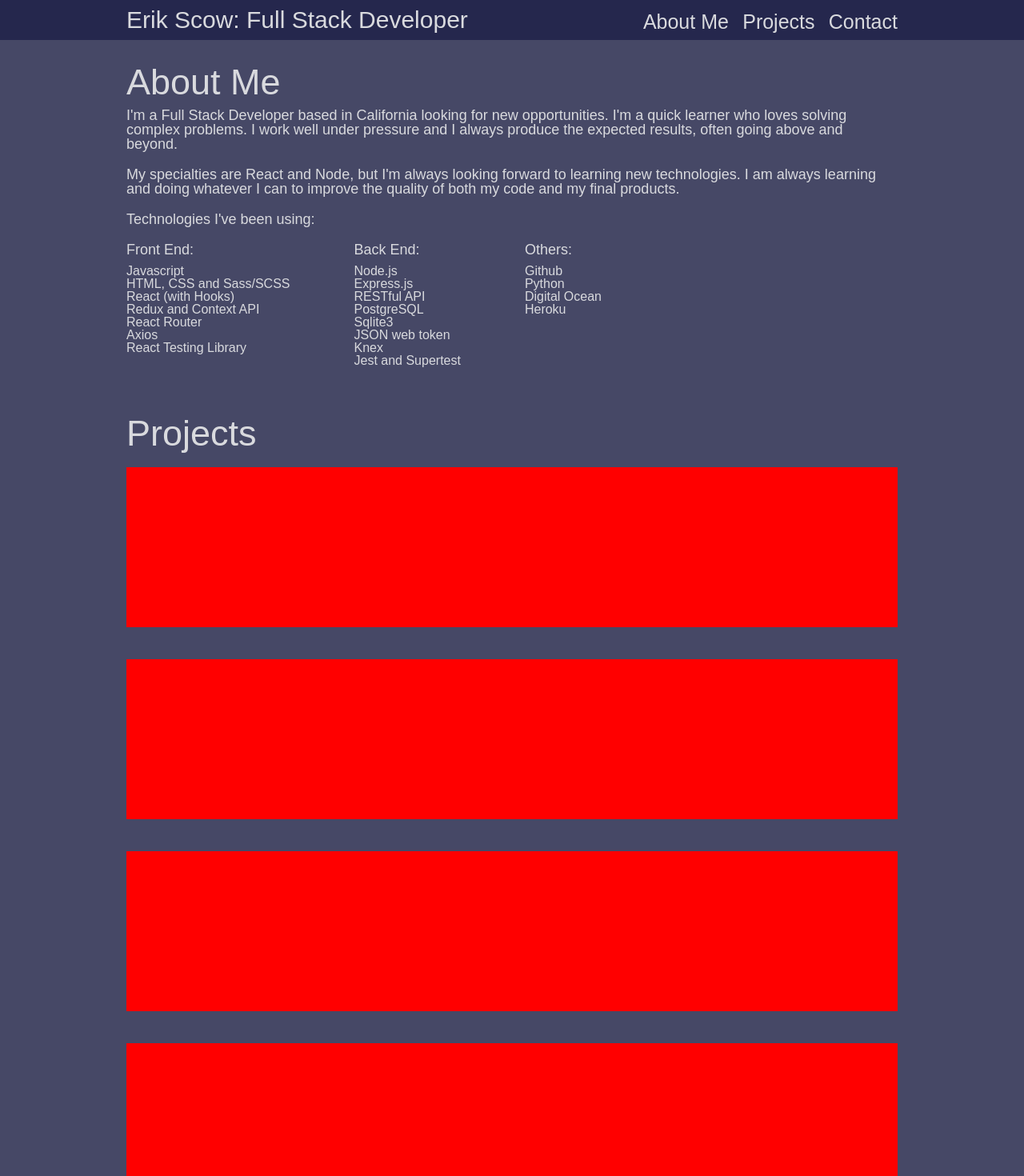
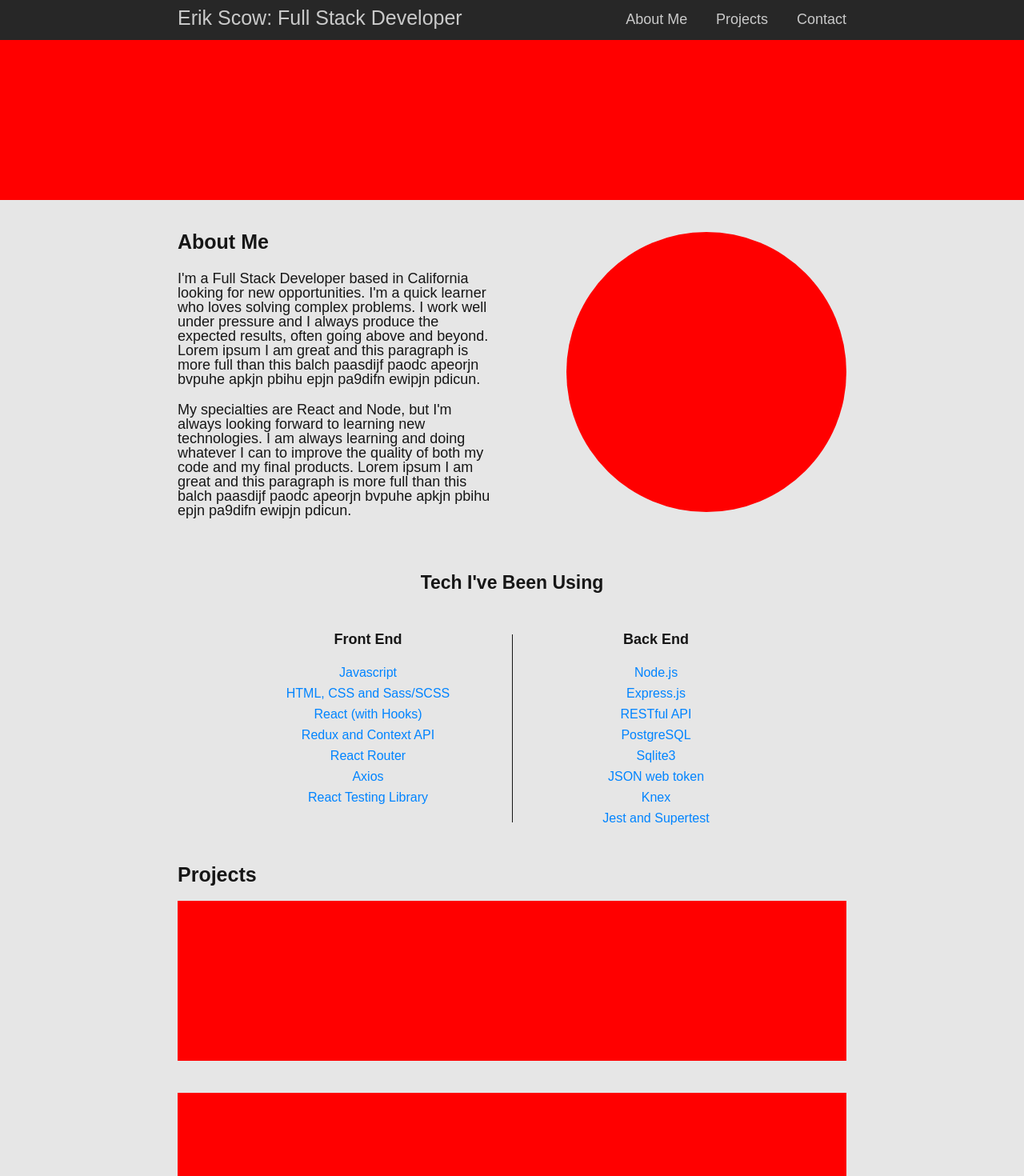
Before and after one commit to ErikScow/portfolio, a React (Create React App) app: page / in a window 1280 px wide. Shown: the top 1470 px of the page at 80% size. Built offline with nearby package versions, Linux system fonts and the light colour scheme.

Commit message:
more styling work

```diff
--- a/src/App.css
+++ b/src/App.css
@@ -62,17 +62,17 @@ html {
 }
 
 body {
-  background: #464866;
-  color: #d9dade;
+  background: #e6e6e6;
+  color: #161616;
   font-family: Arial, Helvetica, sans-serif;
 }
 
 .content-container {
-  width: 80%;
+  width: 70%;
   margin: 0 auto;
 }
 .content-container .section-container {
-  padding: 30px;
+  padding: 0 30px;
 }
 
 h1 {
@@ -80,7 +80,8 @@ h1 {
 }
 
 h2 {
-  font-size: 45px;
+  font-size: 25px;
+  font-weight: bold;
 }
 
 h3 {
@@ -93,57 +94,131 @@ p {
 
 header {
   width: 100%;
-  background: #25274d;
+  z-index: 500;
+}
+header .container-outer {
+  width: 100%;
+  height: 50px;
+  background: #272727;
   position: fixed;
   top: 0;
-  height: 50px;
 }
-header .container {
-  width: 80%;
+header .container-outer .container-inner {
+  width: 70%;
   padding: 0 30px;
   margin: 0 auto;
   display: flex;
   justify-content: space-between;
 }
-header .container h1 {
-  font-size: 30px;
+header .container-outer .container-inner h1 {
+  font-size: 25px;
   margin: 10px 0;
-  color: #d9dade;
+  color: #cacaca;
 }
-header .container nav {
+header .container-outer .container-inner nav {
   text-align: left;
   height: 50px;
-  background: #25274d;
+  background: #272727;
   width: 33%;
   display: flex;
   justify-content: space-between;
 }
-header .container nav a {
+header .container-outer .container-inner nav a {
+  z-index: 1000;
   display: inline-block;
-  font-size: 25px;
+  font-size: 18px;
   margin: 15px 0;
   text-decoration: none;
-  color: inherit;
+  color: #cacaca;
 }
-header .container nav a:hover {
+header .container-outer .container-inner nav a:hover {
   cursor: pointer;
-  color: #d9dade;
+  color: #cacaca;
+}
+header .banner {
+  margin-top: 50px;
+  width: 100%;
+  background: red;
+  height: 200px;
 }
 
-.about-container {
-  margin-top: 50px;
+#about {
+  z-index: 0;
+  position: relative;
+  top: -40px;
+  height: 40px;
+  pointer-events: none;
 }
+
 .about-container p {
   padding: 10px 0;
 }
-.about-container .tech-lists-container {
-  flex-flow: row nowrap;
+.about-container .about-top {
+  display: flex;
   justify-content: space-between;
 }
+.about-container .about-top .about-left {
+  width: 48%;
+}
+.about-container .about-top .about-left p#first {
+  padding-top: 24px;
+}
+.about-container .about-top .about-right {
+  width: 350px;
+  height: 350px;
+  display: flex;
+  justify-content: center;
+}
+.about-container .about-top .about-right .image-container {
+  width: 100%;
+  height: 100%;
+  background: red;
+  border-radius: 100%;
+}
+.about-container #technologies-title {
+  font-weight: bold;
+  font-size: 23px;
+  margin: 50px 0 30px;
+  text-align: center;
+}
+.about-container .tech-lists-container {
+  display: flex;
+  flex-flow: row nowrap;
+  justify-content: center;
+}
 .about-container .tech-lists-container .list {
+  width: 300px;
   vertical-align: top;
   display: inline-block;
-  margin-right: 80px;
+  text-align: center;
+}
+.about-container .tech-lists-container .list p {
+  font-weight: bold;
+  margin-bottom: 15px;
+}
+.about-container .tech-lists-container .list li {
+  color: #0084ff;
+  margin: 10px 0;
+}
+.about-container .tech-lists-container .list li:hover {
+  cursor: pointer;
+}
+.about-container .tech-lists-container .vert-line {
+  width: 60px;
+  display: flex;
+  justify-content: center;
+  align-items: center;
+}
+.about-container .tech-lists-container .vert-line .line {
+  min-height: 90%;
+  border-left: 1px solid #161616;
+}
+
+#projects {
+  position: relative;
+  top: -40px;
+  height: 40px;
+  pointer-events: none;
 }
 
 .projects-section .projects-container {
--- a/src/components/About.js
+++ b/src/components/About.js
@@ -1,16 +1,39 @@
-import React from 'react'
+import React from "react";
 
 const About = () => {
   return (
-        <div className="about-container section-container" id="about">
+    <React.Fragment>
+      <div id="about"></div>
+      <div className="about-container section-container">
+        <div className="about-top">
+          <div className="about-left">
             <h2>About Me</h2>
-            <p>I'm a Full Stack Developer based in California looking for new opportunities. I'm a quick learner who loves solving complex problems. I work well under pressure and I always produce the expected results, often going above and beyond.</p>
-            <p>My specialties are React and Node, but I'm always looking forward to learning new technologies. I am always learning and doing whatever I can to improve the quality of both my code and my final products.</p>
-            <p>Technologies I've been using:</p>
-            <div className='tech-lists-container'>
+            <p id="first">
+              I'm a Full Stack Developer based in California looking for new
+              opportunities. I'm a quick learner who loves solving complex
+              problems. I work well under pressure and I always produce the
+              expected results, often going above and beyond. Lorem ipsum I am
+              great and this paragraph is more full than this balch paasdijf
+              paodc apeorjn bvpuhe apkjn pbihu epjn pa9difn ewipjn pdicun.
+            </p>
+            <p>
+              My specialties are React and Node, but I'm always looking forward
+              to learning new technologies. I am always learning and doing
+              whatever I can to improve the quality of both my code and my final
+              products. Lorem ipsum I am great and this paragraph is more full
+              than this balch paasdijf paodc apeorjn bvpuhe apkjn pbihu epjn
+              pa9difn ewipjn pdicun.
+            </p>
+          </div>
+          <div className="about-right">
+            <div className="image-container"></div>
+          </div>
+        </div>
 
-                <div className='list'>
-                    <p>Front End:</p>
+        <p id="technologies-title">Tech I've Been Using</p>
+        <div className="tech-lists-container">
+          <div id="first" className="list">
+            <p>Front End</p>
             <ul>
               <li>Javascript</li>
               <li>HTML, CSS and Sass/SCSS</li>
@@ -21,8 +44,11 @@ const About = () => {
               <li>React Testing Library</li>
             </ul>
           </div>
-                <div className='list'>
-                    <p>Back End:</p>
+          <div className="vert-line">
+            <div className="line"></div>
+          </div>
+          <div className="list">
+            <p>Back End</p>
             <ul>
               <li>Node.js</li>
               <li>Express.js</li>
@@ -34,19 +60,10 @@ const About = () => {
               <li>Jest and Supertest</li>
             </ul>
           </div>
-                <div className='list'>
-                    <p>Others:</p>
-                    <ul>
-                        <li>Github</li>
-                        <li>Python</li>
-                        <li>Digital Ocean</li>
-                        <li>Heroku</li>
-                    </ul>
         </div>
       </div>
+    </React.Fragment>
+  );
+};
 
-        </div>
-    )
-}
-
-export default About
+export default About;
--- a/src/components/Header.js
+++ b/src/components/Header.js
@@ -3,7 +3,8 @@ import React from "react";
 const Header = () => {
   return (
     <header id="home">
-      <div className="container">
+      <div className="container-outer">
+        <div className="container-inner">
           <h1>Erik Scow: Full Stack Developer</h1>
 
           <nav>
@@ -12,6 +13,8 @@ const Header = () => {
             <a href="#contact">Contact</a>
           </nav>
         </div>
+      </div>
+      <div className="banner"></div>
     </header>
   );
 };
--- a/src/components/Projects.js
+++ b/src/components/Projects.js
@@ -1,8 +1,10 @@
-import React from 'react'
+import React from "react";
 
 const Projects = () => {
   return (
-        <div className="projects-section section-container" id="projects">
+    <React.Fragment>
+      <div id="projects"></div>
+      <div className="projects-section section-container">
         <h2>Projects</h2>
         <div className="projects-container">
           <div className="project-container"></div>
@@ -11,8 +13,8 @@ const Projects = () => {
           <div className="project-container"></div>
         </div>
       </div>
+    </React.Fragment>
+  );
+};
 
-    )
-}
-
-export default Projects
+export default Projects;
--- a/src/stylesheets/_global.scss
+++ b/src/stylesheets/_global.scss
@@ -9,10 +9,10 @@ body {
 }
 
 .content-container {
-  width: 80%;
+  width: 70%;
   margin: 0 auto;
   .section-container {
-    padding: 30px;
+    padding: 0 30px;
   }
 }
 
@@ -21,7 +21,8 @@ h1 {
 }
 
 h2 {
-  font-size: 45px;
+  font-size: 25px;
+  font-weight: bold;
 }
 
 h3 {
--- a/src/stylesheets/_variables.scss
+++ b/src/stylesheets/_variables.scss
@@ -1,4 +1,4 @@
-$app-background: #464866;
-$header-background: #25274d;
-$text-color-one: #d9dade;
-$text-color-two: #d9dade;
+$app-background: #e6e6e6;
+$header-background: #272727;
+$text-color-one: #cacaca;
+$text-color-two: #161616;
--- a/src/stylesheets/partials/_about.scss
+++ b/src/stylesheets/partials/_about.scss
@@ -1,15 +1,74 @@
+#about {
+  z-index: 0;
+  position: relative;
+  top: -40px;
+  height: 40px;
+  pointer-events: none;
+}
 .about-container {
-  margin-top: 50px;
   p {
     padding: 10px 0;
   }
+  .about-top {
+    display: flex;
+    justify-content: space-between;
+    .about-left {
+      width: 48%;
+      p#first {
+        padding-top: 24px;
+      }
+    }
+    .about-right {
+      width: 350px;
+      height: 350px;
+      display: flex;
+      justify-content: center;
+
+      .image-container {
+        width: 100%;
+        height: 100%;
+        background: red;
+        border-radius: 100%;
+      }
+    }
+  }
+  #technologies-title {
+    font-weight: bold;
+    font-size: 23px;
+    margin: 50px 0 30px;
+    text-align: center;
+  }
   .tech-lists-container {
+    display: flex;
     flex-flow: row nowrap;
-    justify-content: space-between;
+    justify-content: center;
+
     .list {
+      width: 300px;
       vertical-align: top;
       display: inline-block;
-      margin-right: 80px;
+      text-align: center;
+      p {
+        font-weight: bold;
+        margin-bottom: 15px;
+      }
+      li {
+        color: rgb(0, 132, 255);
+        margin: 10px 0;
+        &:hover {
+          cursor: pointer;
+        }
+      }
+    }
+    .vert-line {
+      width: 60px;
+      display: flex;
+      justify-content: center;
+      align-items: center;
+      .line {
+        min-height: 90%;
+        border-left: 1px solid $text-color-two;
+      }
     }
   }
 }
--- a/src/stylesheets/partials/_front-page.scss
+++ b/src/stylesheets/partials/_front-page.scss
@@ -1,18 +1,20 @@
 header {
   width: 100%;
+  z-index: 500;
+  .container-outer {
+    width: 100%;
+    height: 50px;
     background: $header-background;
     position: fixed;
     top: 0;
-
-  height: 50px;
-  .container {
-    width: 80%;
+    .container-inner {
+      width: 70%;
       padding: 0 30px;
       margin: 0 auto;
       display: flex;
       justify-content: space-between;
       h1 {
-      font-size: 30px;
+        font-size: 25px;
         margin: 10px 0;
         color: $text-color-one;
       }
@@ -25,11 +27,12 @@ header {
         display: flex;
         justify-content: space-between;
         a {
+          z-index: 1000;
           display: inline-block;
-        font-size: 25px;
+          font-size: 18px;
           margin: 15px 0;
           text-decoration: none;
-        color: inherit;
+          color: $text-color-one;
         }
 
         a:hover {
@@ -39,3 +42,10 @@ header {
       }
     }
   }
+  .banner {
+    margin-top: 50px;
+    width: 100%;
+    background: red;
+    height: 200px;
+  }
+}
--- a/src/stylesheets/partials/_projects.scss
+++ b/src/stylesheets/partials/_projects.scss
@@ -1,3 +1,9 @@
+#projects {
+  position: relative;
+  top: -40px;
+  height: 40px;
+  pointer-events: none;
+}
 .projects-section {
   .projects-container {
     display: flex;
```
Also changed, not shown: src/components/Contact.js (+64 -7 lines), src/setupTests.js (deleted, +0 -5 lines), 2 other files (tests, documents, lock files or other folders). Lines whose indentation alone changed are shown as unchanged.
